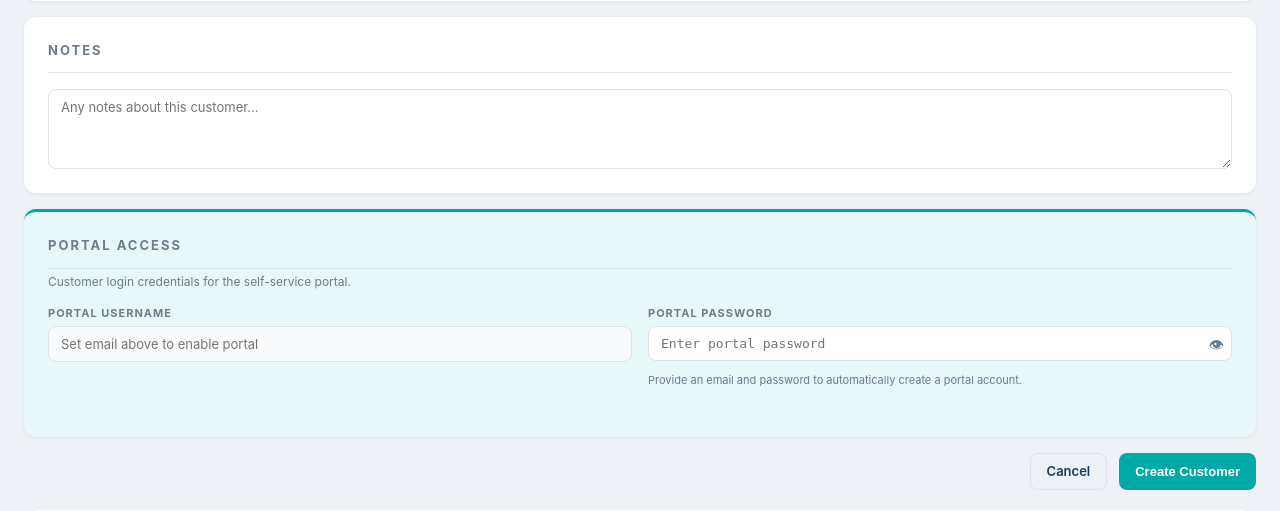
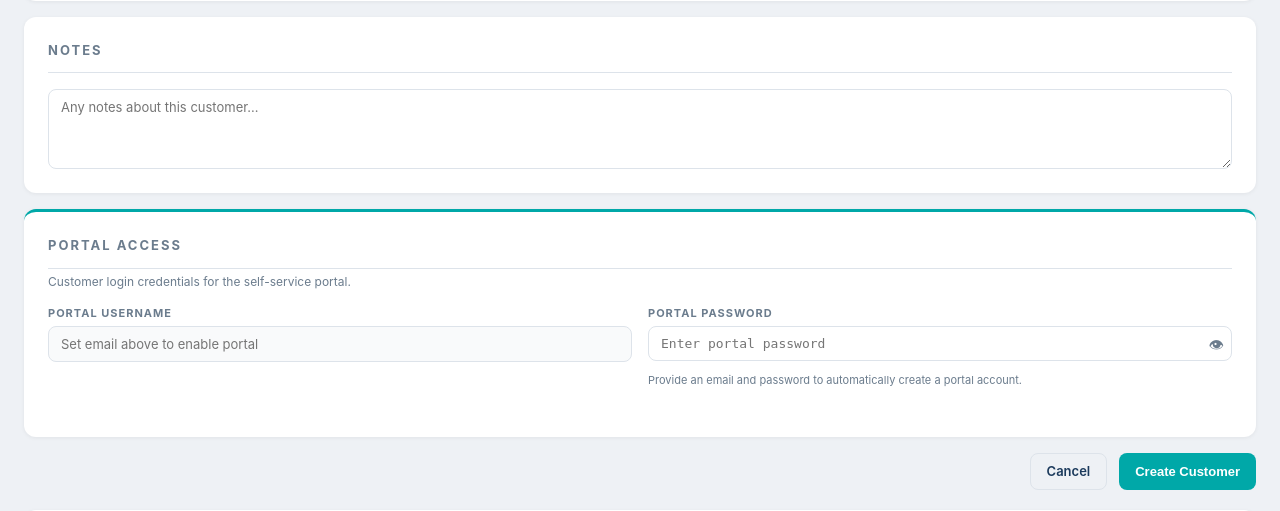
Before and after one commit to ronmcnatt/Wolf, a Django app: template technician/templates/technician/ops_customer_form.html in a window 1280 px wide. Shown: the part 943-1454 px from the top of the page. Run offline with Django 5.2, Linux system fonts and the light colour scheme; the template is opened without the code that fills it, so the values that code supplies are empty.

Commit message:
Remove debug background color from Portal Access card
Co-Authored-By: Claude Sonnet 4.6 <noreply@anthropic.com>

```diff
--- a/technician/templates/technician/ops_customer_form.html
+++ b/technician/templates/technician/ops_customer_form.html
@@ -113,7 +113,7 @@
         </div>
 
         <!-- PORTAL ACCESS -->
-        <div class="card" id="portal-access-card" style="margin-bottom:16px; border-top:3px solid var(--teal); background:#e8f7f7;">
+        <div class="card" id="portal-access-card" style="margin-bottom:16px; border-top:3px solid var(--teal);">
           <h3 style="margin-bottom:4px;">Portal Access</h3>
           <p style="font-size:12px; color:var(--muted); margin-bottom:14px;">Customer login credentials for the self-service portal.</p>
           <div class="form-grid" style="grid-template-columns:1fr 1fr;">
```
